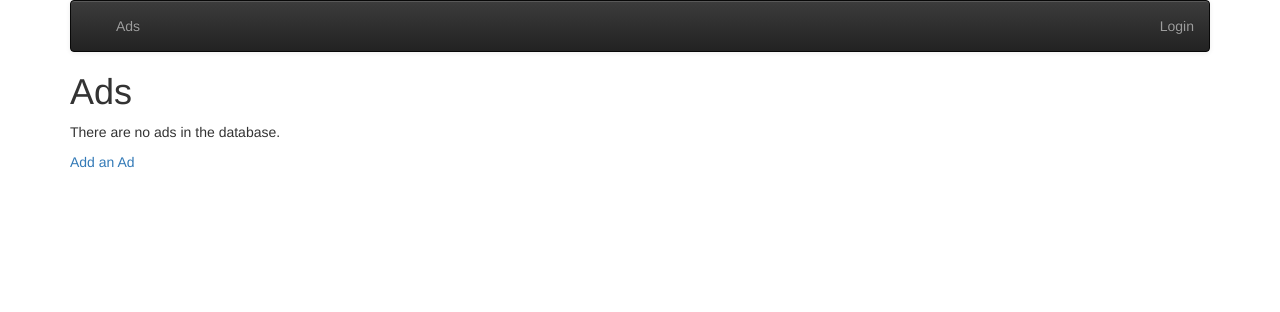
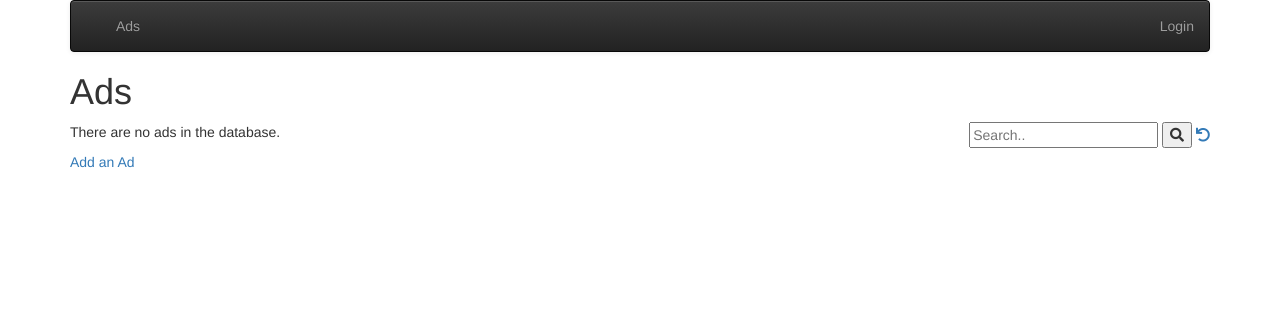
Before and after one commit to NasrFakhrEldin/Ad-Site, a Django app: template ads/templates/ads/ad_list.html in a window 1280 px wide. Shown: the top 312 px of the page. Run offline with Django 3.2, Linux system fonts and the light colour scheme; the template is opened without the code that fills it, so the values that code supplies are empty; some libraries are stand-ins or nearby versions.

Commit message:
Now you can use search bar!

```diff
--- a/ads/templates/ads/ad_list.html
+++ b/ads/templates/ads/ad_list.html
@@ -1,8 +1,16 @@
 {% extends "base_menu.html" %}
 {% block content %}
 <h1>Ads</h1>
+<div style="float: right;">
+  <form>
+    <input type="text" placeholder="Search.." name="search"
+      {% if search %} value="{{ search }}" {% endif %}
+    >
+    <button type="submit"><i class="fa fa-search"></i></button>
+    <a href="{% url 'ads:all' %}"><i class="fa fa-undo"></i></a>
+  </form>
+</div>
 <p>
-
 {% if ad_list %}
 <ul>
   {% for ad in ad_list %}
```
Also changed, not shown: ads/views.py (+20 -4 lines), db.sqlite3.
